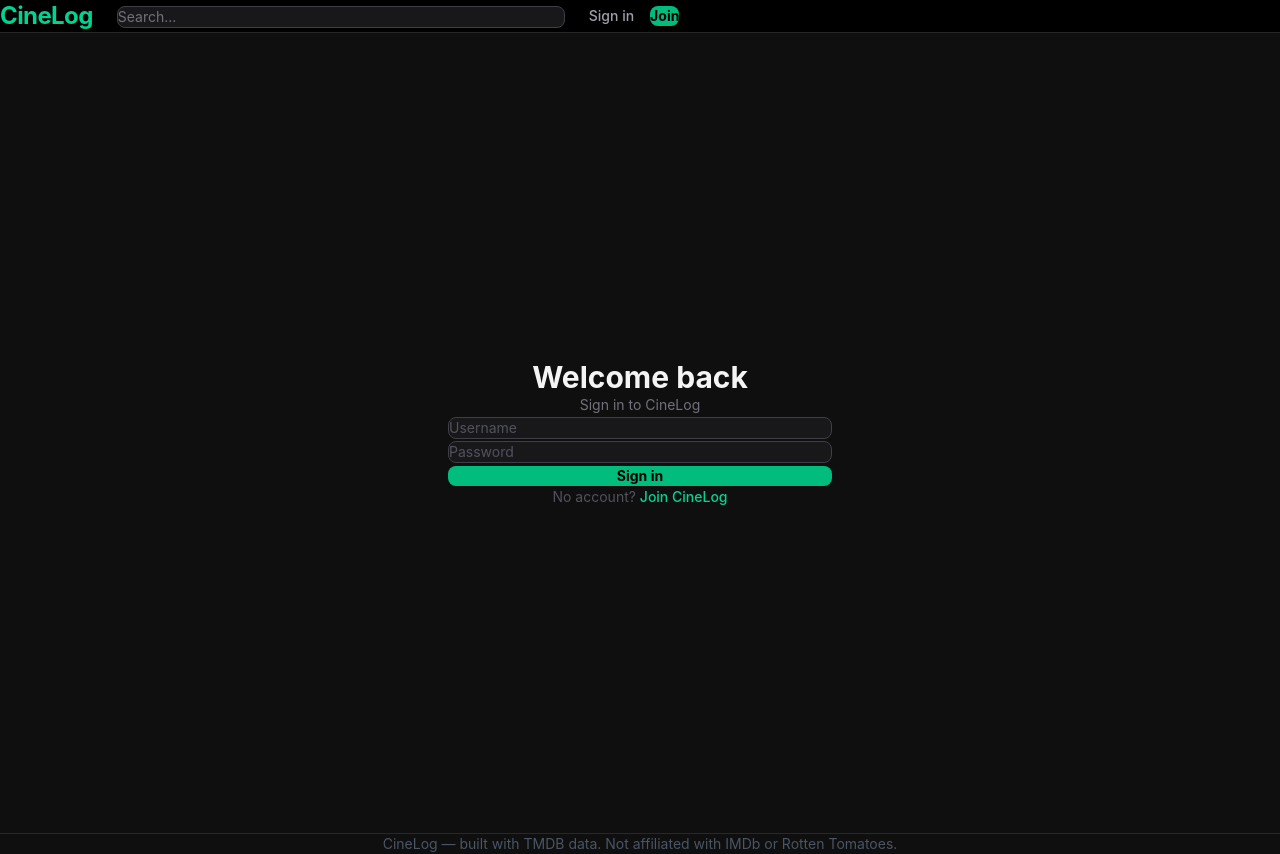
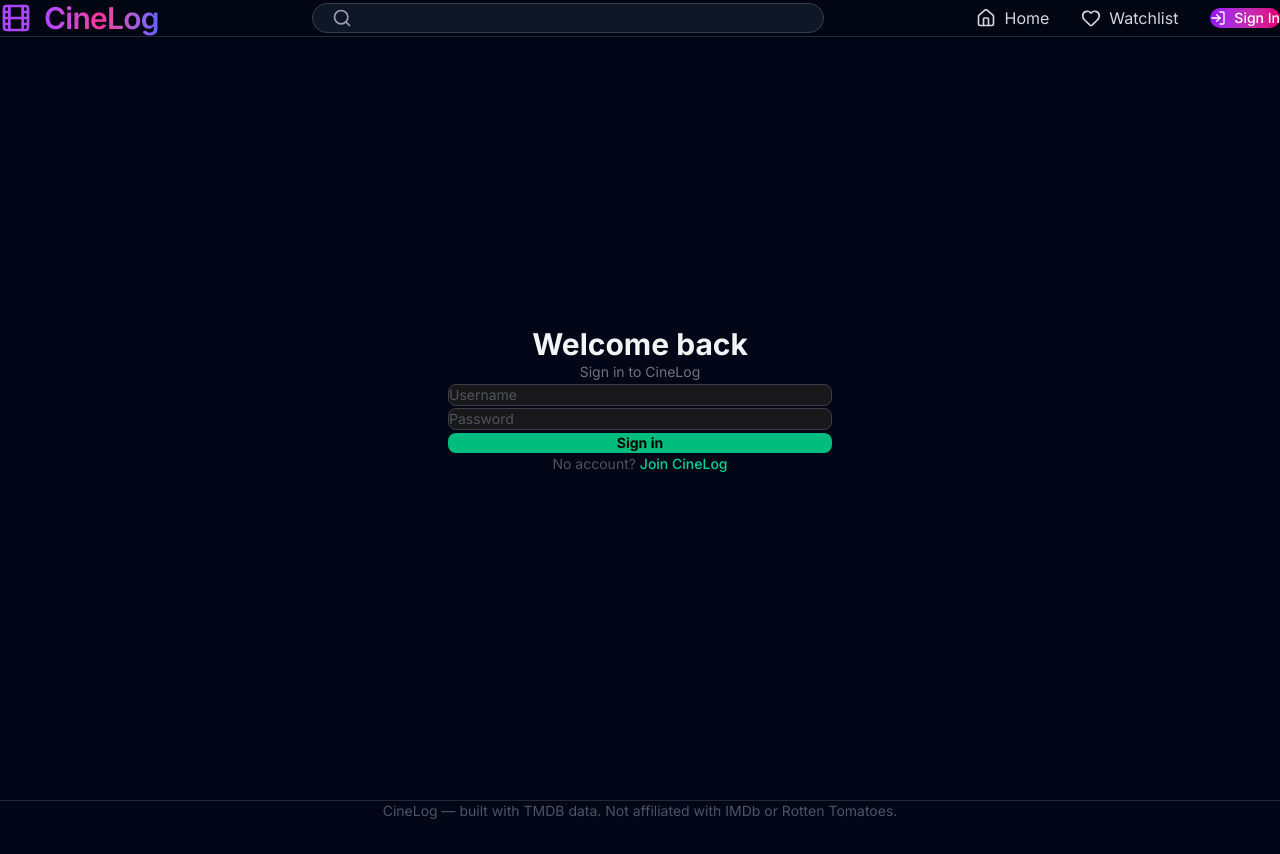
Before and after one commit to shivranjini-pandey/cinelog, a React (Vite) app in the folder cinelog-frontend/: page /login in a window 1280 px wide. After the commit the page ends 821 px from the top, so only its background shows below. Built offline with nearby package versions, Linux system fonts and the light colour scheme; no server answers.

Commit message:
Change Home page UI

```diff
--- a/cinelog-frontend/index.html
+++ b/cinelog-frontend/index.html
@@ -2,7 +2,7 @@
 <html lang="en">
   <head>
     <meta charset="UTF-8" />
-    <link rel="icon" type="image/svg+xml" href="/favicon.svg" />
+    <link href="https://fonts.googleapis.com/css2?family=Inter:wght@300;400;500;600;700&display=swap" rel="stylesheet">
     <meta name="viewport" content="width=device-width, initial-scale=1.0" />
     <title>cinelog-frontend</title>
   </head>
--- a/cinelog-frontend/src/components/layout/Navbar.jsx
+++ b/cinelog-frontend/src/components/layout/Navbar.jsx
@@ -1,13 +1,16 @@
 import { useState } from 'react'
 import { Link, useNavigate } from 'react-router-dom'
 import { useAuth } from '../../hooks/useAuth'
+import { Search, Film, Home as HomeIcon, Heart, User, LogIn } from 'lucide-react'
 
 export default function Navbar() {
   const { user, logout } = useAuth()
-  const navigate          = useNavigate()
+  const navigate = useNavigate()
+
   const [query, setQuery] = useState('')
+  const [focused, setFocused] = useState(false)
 
-  const handleSearch = e => {
+  const handleSearch = (e) => {
     e.preventDefault()
     if (query.trim()) {
       navigate(`/search?q=${encodeURIComponent(query.trim())}`)
@@ -16,65 +19,89 @@
   }
 
   return (
-    <nav className="bg-black border-b border-zinc-800 sticky top-0 z-50">
-      <div className="max-w-7xl mx-auto px-4 py-4 flex items-center gap-6">
+    <nav className="fixed top-0 left-0 right-0 z-50 bg-gray-950/80 backdrop-blur-2xl border-b border-gray-800 shadow-md">
 
-        <Link to="/" className="text-emerald-400 font-bold text-2xl tracking-tight shrink-0 hover:text-emerald-300 transition-colors">
-          CineLog
-        </Link>
+      {/* FULL WIDTH CONTAINER */}
+      <div className="w-full px-10 py-6 flex items-center justify-between">
 
-        <form onSubmit={handleSearch} className="flex-1 max-w-md">
-          <input
-            value={query}
-            onChange={e => setQuery(e.target.value)}
-            placeholder="Search..."
-            className="w-full bg-zinc-900 text-zinc-100 placeholder-zinc-500
-                       rounded-lg px-4 py-2.5 text-sm border border-zinc-700
-                       focus:outline-none focus:border-emerald-500 focus:ring-1 focus:ring-emerald-500
-                       transition-all"
-          />
+        {/* LOGO */}
+        <button
+          onClick={() => navigate('/')}
+          className="flex items-center gap-3"
+        >
+          <Film className="w-8 h-8 text-purple-500" />
+          <span className="text-3xl font-semibold tracking-tight bg-gradient-to-r from-purple-500 via-pink-500 to-indigo-500 bg-clip-text text-transparent">
+            CineLog
+          </span>
+        </button>
+
+        {/* SEARCH */}
+        <form onSubmit={handleSearch} className="flex-1 flex justify-center px-10">
+          <div
+            className={`relative w-full max-w-lg transition-all ${
+              focused ? "shadow-[0_0_12px_rgba(168,85,247,0.2)]" : ""
+            }`}
+          >
+            <Search className="absolute left-5 top-1/2 -translate-y-1/2 w-5 h-5 text-gray-400" />
+
+            <input
+              type="text"
+              value={query}
+              onChange={(e) => setQuery(e.target.value)}
+              onFocus={() => setFocused(true)}
+              onBlur={() => setFocused(false)}
+              className="w-full bg-gray-900/95 border border-gray-700 rounded-full py-6 pl-16 pr-8 text-lg text-gray-100 placeholder-gray-500 focus:outline-none focus:border-purple-500 transition-all"
+            />
+          </div>
         </form>
 
-        <div className="flex items-center gap-4 ml-auto shrink-0">
+        {/* NAV LINKS */}
+        <div className="flex items-center gap-8 text-base">
+
+          <button
+            onClick={() => navigate('/')}
+            className="flex items-center gap-2 text-gray-300 hover:text-purple-400 transition"
+          >
+            <HomeIcon className="w-5 h-5" />
+            Home
+          </button>
+
+          <button
+            onClick={() => navigate('/watchlist')}
+            className="flex items-center gap-2 text-gray-300 hover:text-pink-400 transition"
+          >
+            <Heart className="w-5 h-5" />
+            Watchlist
+          </button>
+
           {user ? (
             <>
-              <Link
-                to={`/profile/${user.username}`}
-                className="text-zinc-400 hover:text-emerald-400 text-sm font-medium transition-colors"
+              <button
+                onClick={() => navigate(`/profile/${user.username}`)}
+                className="flex items-center gap-2 text-gray-300 hover:text-blue-400 transition"
               >
+                <User className="w-5 h-5" />
                 {user.username}
-              </Link>
-              <Link
-                to="/watchlist"
-                className="text-zinc-400 hover:text-emerald-400 text-sm font-medium transition-colors"
-              >
-                Watchlist
-              </Link>
+              </button>
+
               <button
                 onClick={logout}
-                className="text-zinc-500 hover:text-red-400 text-sm font-medium transition-colors"
+                className="text-gray-500 hover:text-red-400 transition"
               >
                 Sign out
               </button>
             </>
           ) : (
-            <>
-              <Link
-                to="/login"
-                className="text-zinc-400 hover:text-zinc-100 text-sm font-medium transition-colors"
-              >
-                Sign in
-              </Link>
-              <Link
-                to="/register"
-                className="bg-emerald-500 hover:bg-emerald-600 text-black font-bold
-                           text-sm px-4 py-2 rounded-lg transition-colors"
-              >
-                Join
-              </Link>
-            </>
+            <button
+              onClick={() => navigate('/login')}
+              className="flex items-center gap-2 px-7 py-3 rounded-full bg-gradient-to-r from-purple-600 to-pink-600 text-white text-sm font-medium hover:shadow-[0_0_12px_rgba(168,85,247,0.4)] transition"
+            >
+              <LogIn className="w-4 h-4" />
+              Sign In
+            </button>
           )}
         </div>
+
       </div>
     </nav>
   )
--- a/cinelog-frontend/src/index.css
+++ b/cinelog-frontend/src/index.css
@@ -1,58 +1,145 @@
 @import "tailwindcss";
 
+/* 🎨 THEME VARIABLES */
 :root {
+  /* Primary (purple / pink gradient system) */
+  --color-primary: #a855f7;          /* purple-500 */
+  --color-primary-hover: #9333ea;    /* purple-600 */
+  --color-primary-light: #c084fc;    /* purple-400 */
 
-  --color-primary: #00d084;        /* Bright green/mint */
-  --color-primary-hover: #00b870;  /* Darker green on hover */
-  --color-primary-light: #26e8a0;  /* Lighter green */
+  --color-secondary: #ec4899;        /* pink-500 */
+  --color-secondary-light: #f472b6;  /* pink-400 */
 
-  --color-accent: #ffd700;        /* Gold for ratings */
-  --color-accent-rt: #ff6b35;     /* Warm orange for RT */
+  /* Ratings */
+  --color-accent: #facc15;           /* yellow-400 */
+  --color-accent-rt: #ef4444;        /* red-500 */
 
-  --color-bg-dark: #0f0f0f;       /* Almost black */
-  --color-bg-darker: #141414;     /* Slightly lighter black */
-  --color-bg-card: #1a1a1a;       /* Card background */
-  --color-bg-input: #232323;      /* Input background */
+  /* Background system */
+  --color-bg-dark: #020617;          /* deep dark navy */
+  --color-bg-card: #0f172a;          /* slate-900 */
+  --color-bg-input: #111827;         /* gray-900 */
 
-  --color-border: #2a2a2a;        /* Dark border */
-  --color-border-hover: #3a3a3a;  /* Hover border */
+  /* Borders */
+  --color-border: rgba(168,85,247,0.2);
+  --color-border-hover: rgba(168,85,247,0.4);
 
-  --color-text-primary: #f5f5f5;   /* Off-white */
-  --color-text-secondary: #a0a0a0; /* Light gray */
-  --color-text-muted: #666666;     /* Muted gray */
+  /* Text */
+  --color-text-primary: #f8fafc;
+  --color-text-secondary: #cbd5f5;
+  --color-text-muted: #64748b;
 
   /* Typography */
-  --font-sans: -apple-system, BlinkMacSystemFont, 'Segoe UI', Roboto, 'Helvetica Neue', Arial, sans-serif;
-  --font-serif: Georgia, serif;
+  --font-sans: 'Inter', system-ui, sans-serif;
 }
 
+/* 🔧 GLOBAL RESET */
 * {
   box-sizing: border-box;
   margin: 0;
   padding: 0;
 }
 
+/* 🌑 BACKGROUND WITH SUBTLE GLOW */
 html {
-  background-color: var(--color-bg-dark);
+  background: radial-gradient(
+    circle at top,
+    rgba(168,85,247,0.12),
+    transparent 40%
+  ), var(--color-bg-dark);
 }
 
+/* 🧠 BODY */
 body {
   background-color: var(--color-bg-dark);
   color: var(--color-text-primary);
-  font-family: var(--font-sans-serif);
+  font-family: var(--font-sans);
   min-height: 100vh;
+
+  /* Prevent weird overflow spacing */
+  overflow-x: hidden;
 }
 
-/* Scrollbar styling */
-::-webkit-scrollbar { width: 8px; }
-::-webkit-scrollbar-track { background: var(--color-bg-darker); }
+/* 🧱 ROOT APP CONTAINER SAFETY */
+#root {
+  width: 100%;
+  min-height: 100vh;
+  display: flex;
+  flex-direction: column;
+}
+
+/* 📦 GLOBAL CONTENT WRAPPER (prevents edge leaking) */
+.container {
+  max-width: 1280px;
+  margin: 0 auto;
+  padding-left: 24px;
+  padding-right: 24px;
+}
+
+/* 📱 RESPONSIVE PADDING */
+@media (min-width: 768px) {
+  .container {
+    padding-left: 40px;
+    padding-right: 40px;
+  }
+}
+
+/* ✨ SCROLLBAR (purple-pink theme) */
+::-webkit-scrollbar {
+  width: 8px;
+}
+
+::-webkit-scrollbar-track {
+  background: var(--color-bg-card);
+}
+
 ::-webkit-scrollbar-thumb {
-  background: var(--color-primary);
+  background: linear-gradient(
+    to bottom,
+    var(--color-primary),
+    var(--color-secondary)
+  );
   border-radius: 4px;
 }
 
-/* Selection color */
+::-webkit-scrollbar-thumb:hover {
+  background: linear-gradient(
+    to bottom,
+    var(--color-primary-hover),
+    var(--color-secondary-light)
+  );
+}
+
+/* ✨ TEXT SELECTION */
 ::selection {
-  background-color: var(--color-primary);
-  color: #000;
+  background: linear-gradient(
+    to right,
+    var(--color-primary),
+    var(--color-secondary)
+  );
+  color: white;
 }
+
+/* ✨ SMOOTH UI */
+button,
+input,
+img {
+  transition: all 0.25s ease;
+}
+
+/* 🌌 OPTIONAL GLOW UTILITY */
+.glow-purple {
+  box-shadow: 0 0 20px rgba(168,85,247,0.4);
+}
+
+/* 🎯 PREVENT CONTENT TOUCHING EDGES */
+section {
+  padding-left: 24px;
+  padding-right: 24px;
+}
+
+@media (min-width: 768px) {
+  section {
+    padding-left: 40px;
+    padding-right: 40px;
+  }
+}
--- a/cinelog-frontend/src/pages/Home.jsx
+++ b/cinelog-frontend/src/pages/Home.jsx
@@ -1,17 +1,88 @@
+import { useEffect, useState } from "react"
+import { useNavigate } from "react-router-dom"
+
+import MovieCard from "../components/movies/MovieCard"
+import MovieFilters from "../components/movies/MovieFilters"
+
+import { getTrending, getGenres, getByGenre } from "../services/movieService"
+
 export default function Home() {
+  const [movies, setMovies] = useState([])
+  const [genres, setGenres] = useState([])
+  const [activeGenre, setActiveGenre] = useState(null)
+
+  const navigate = useNavigate()
+
+  // Load genres once
+  useEffect(() => {
+    getGenres().then(res => setGenres(res.data))
+  }, [])
+
+  // Load movies based on active genre
+  useEffect(() => {
+    if (activeGenre === null) {
+      getTrending().then(res => setMovies(res.data.results))
+    } else {
+      getByGenre(activeGenre).then(res => setMovies(res.data.results))
+    }
+  }, [activeGenre])
+
   return (
-    <div className="max-w-7xl mx-auto px-4 py-8 space-y-6">
-      <div>
-        <p className="text-zinc-400 text-base">
-          Discover, review, and track the films you love.
-        </p>
+    <div className="min-h-screen bg-black pt-28">
+
+      {/* HERO SECTION */}
+      <div className="relative h-[550px] overflow-hidden">
+
+        {/* Poster collage */}
+        <div className="absolute inset-0 grid grid-cols-4 gap-1 opacity-20">
+          {movies.slice(0, 8).map(movie => (
+            <img
+              key={movie.tmdb_id}
+              src={movie.poster_url}
+              alt=""
+              className="w-full h-[275px] object-cover"
+            />
+          ))}
+        </div>
+
+        {/* Overlays */}
+        <div className="absolute inset-0 bg-gradient-to-b from-purple-900/40 via-black/80 to-black" />
+        <div className="absolute inset-0 bg-gradient-to-r from-pink-900/20 to-blue-900/20" />
+
+        {/* Text */}
+        <div className="relative h-full flex flex-col items-center justify-center text-center px-6">
+          <h1 className="text-5xl md:text-6xl font-semibold tracking-tight bg-gradient-to-r from-purple-300 via-pink-300 to-blue-300 bg-clip-text text-transparent">
+            Discover Movies. Feel Stories.
+          </h1>
+
+          <p className="text-gray-300 max-w-2xl mt-4 mb-8">
+            Explore a cinematic universe of emotions, adventures, and unforgettable moments.
+          </p>
+        </div>
       </div>
 
-      <div className="bg-zinc-900 border border-zinc-800 rounded-lg p-8 text-center">
-        <p className="text-zinc-300">
-          Browse movies by genre, search for titles, and share your reviews.
-        </p>
+      {/* GENRE FILTERS */}
+      <div className="w-full px-8 py-12">
+        <MovieFilters
+          genres={genres}
+          activeGenre={activeGenre}
+          onSelect={setActiveGenre}
+        />
       </div>
+
+      {/* MOVIES SECTION */}
+      <div className="w-full px-8 py-12">
+        <h2 className="text-2xl font-semibold text-white mb-6">
+          {activeGenre === null ? "Trending Now" : "Movies"}
+        </h2>
+
+        <div className="grid grid-cols-2 sm:grid-cols-3 md:grid-cols-4 lg:grid-cols-5 xl:grid-cols-6 gap-8">
+          {movies.map(movie => (
+            <MovieCard key={movie.tmdb_id} movie={movie} />
+          ))}
+        </div>
+      </div>
+
     </div>
   )
 }
```
Also changed, not shown: cinelog-frontend/src/components/movies/MovieCard.jsx (+30 -23 lines), cinelog-frontend/src/components/movies/MovieFilters.jsx (+24 -8 lines).
